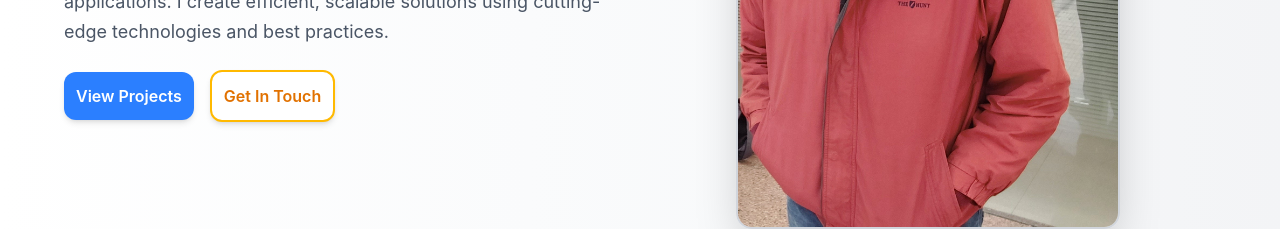
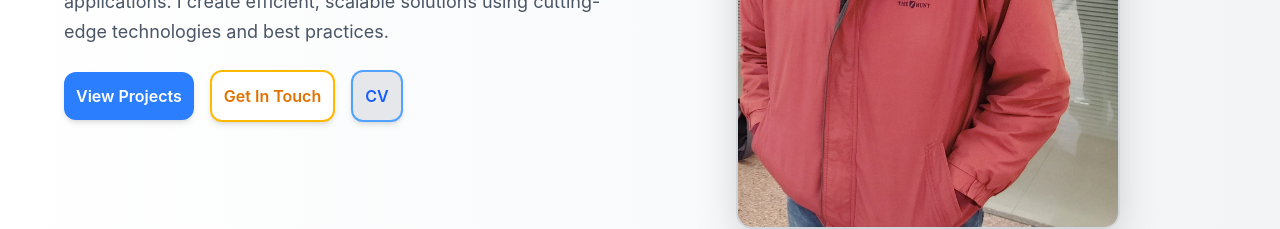
Before and after one commit to Anurag-singh6/portfolio, a React (Vite) app in the folder frontend/: page / in a window 1280 px wide. Shown: the part 484-713 px from the top of the page. Built offline with nearby package versions, Linux system fonts and the light colour scheme; no server answers.

Commit message:
cv button added

```diff
--- a/frontend/src/pages/Hero.jsx
+++ b/frontend/src/pages/Hero.jsx
@@ -25,9 +25,9 @@ const Hero = () => {
           </div>
           <div className="mt-6 px-2 md:px-0 max-w-xl">
             <p className="text-gray-600 text-base md:text-lg leading-relaxed">
-              I am a Web Developer specializing in building
-              modern web applications. I create efficient, scalable solutions
-              using cutting-edge technologies and best practices.
+              I am a Web Developer specializing in building modern web
+              applications. I create efficient, scalable solutions using
+              cutting-edge technologies and best practices.
             </p>
           </div>
           <div className="mt-6 px-2 md:px-0 flex flex-col sm:flex-row sm:items-center sm:gap-4 gap-3">
@@ -42,6 +42,9 @@ const Hero = () => {
               onClick={scrollToContact}
             >
               Get In Touch
+            </button>
+            <button className="text-blue-600 font-semibold w-full sm:w-auto bg-gray-200 p-3 border-2 border-blue-400 rounded-xl shadow-md hover:shadow-lg transition ease-in-out hover:bg-gray-50">
+              CV
             </button>
           </div>
         </div>
```
